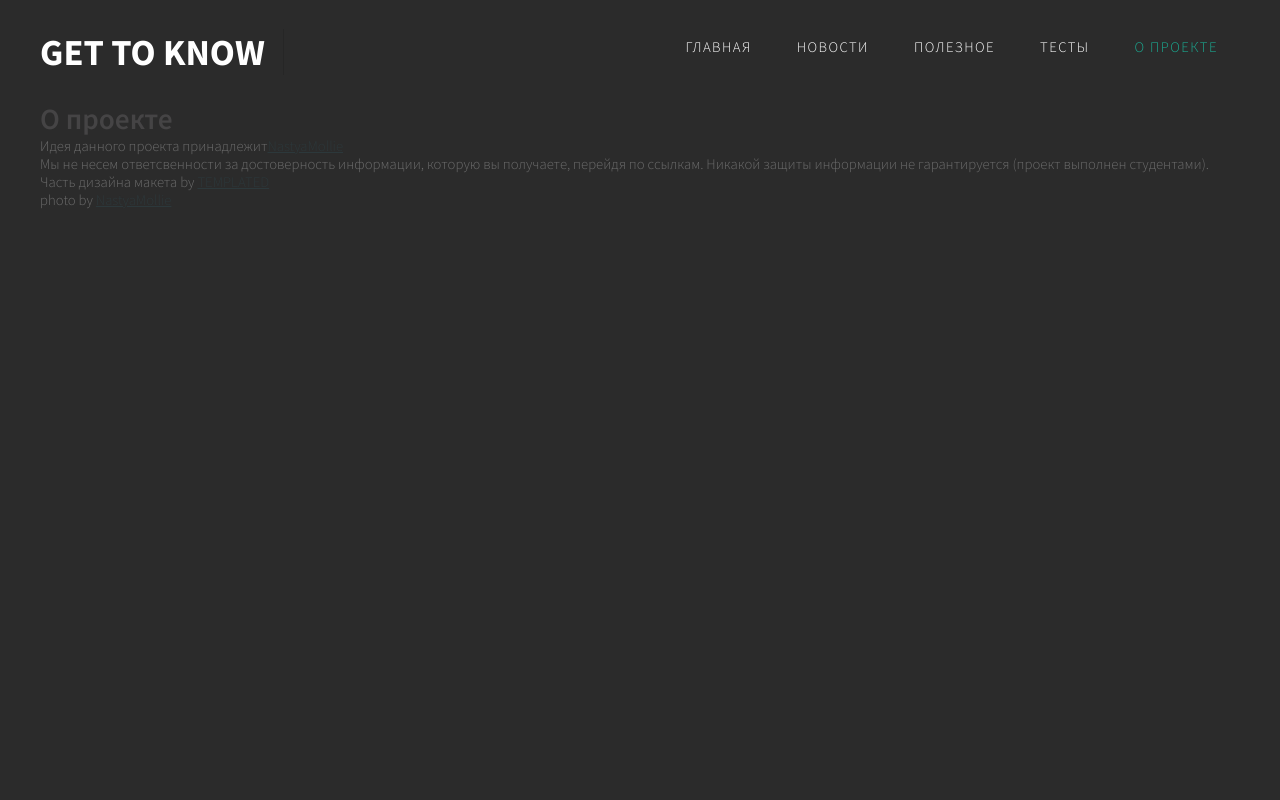
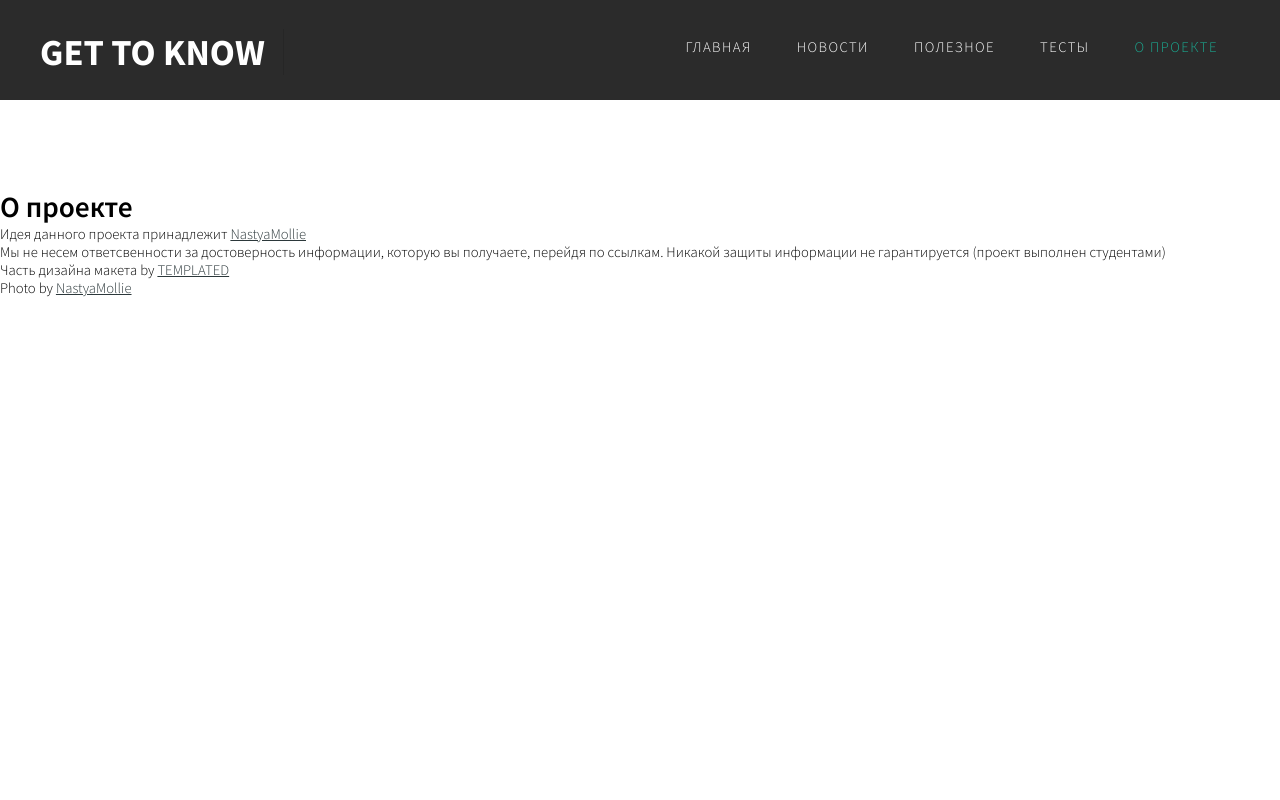
Before and after one commit to AnastasiaBezb/uni, a Flask app: page /about in a window 1280 px wide. Run offline with Flask 2, Linux system fonts and the light colour scheme.

Commit message:
changes in styles for pages

```diff
--- a/app/static/about.css
+++ b/app/static/about.css
@@ -8,11 +8,11 @@ body
 {
 	margin: 0px;
 	padding: 0px;
-	background: #2b2b2b;
+	background: #FFF;
 	font-family: 'Source Sans Pro', sans-serif;
 	font-size: 11pt;
 	font-weight: 300;
-	color: #6c6c6c
+	color: #000
 }
 
 h1, h2, h3
@@ -20,7 +20,7 @@ h1, h2, h3
 	margin: 0;
 	padding: 0;
 	font-weight: 600;
-	color: #454445;
+	color: #000;
 }
 
 p, ol, ul
@@ -30,7 +30,10 @@ p, ol, ul
 
 ol, ul
 {
-	padding: 0;
+	padding-top: 0px;
+    padding-right: 0px;
+    padding-bottom: 0px;
+    padding-left: 0px;
 	list-style: none;
 }
 
@@ -55,7 +58,10 @@ a:hover
 
 .container
 {
-	margin: 0px auto;
+    margin-top: 0em;
+    margin-right: auto;
+    margin-bottom: 0px;
+    margin-left: auto;
 	width: 1200px;
 }
 
@@ -632,9 +638,12 @@ ul.contact li a.icon-rss:before
 #featured-wrapper
 {
 	overflow: hidden;
-	padding: 6em 0em;
+	padding-top: 6em;
+    padding-right: 6em;
+    padding-bottom: 6em;
+    padding-left: 0em;
 	background: #FFF;
-	text-align: center;
+	/*text-align: center;*/
 }
 
 #featured
@@ -903,7 +912,7 @@ ul.contact li a.icon-rss:before
 	overflow: hidden;
 	margin-bottom: 5em;
 	padding-bottom: 5em;
-	border-bottom: 1px solid rgba(0,0,0,.1);
+
 }
 
 .extra2 .button
--- a/app/templates/1c.html
+++ b/app/templates/1c.html
@@ -7,7 +7,7 @@
     <meta name="description" content=""/>
     <link href="http://fonts.googleapis.com/css?family=Source+Sans+Pro:200,300,400,600,700,900" rel="stylesheet"/>
 
-    <link href="../static/default.css" rel="stylesheet" type="text/css" media="all"/>
+    <link href="../static/about.css" rel="stylesheet" type="text/css" media="all"/>
     <!--&lt;!&ndash;<link rel="stylesheet" href="https://stackpath.bootstrapcdn.com/bootstrap/4.3.1/css/bootstrap.min.css"&ndash;&gt;-->
     <!--          integrity="sha384-ggOyR0iXCbMQv3Xipma34MD+dH/1fQ784/j6cY/iJTQUOhcWr7x9JvoRxT2MZw1T" crossorigin="anonymous">-->
 </head>
@@ -33,7 +33,7 @@
     <div id="featured-wrapper">
         <div id="featured" class="extra2 margin-btm container">
             <div>
-                <h2>Что нужно знать программисту Python?</h2>
+                <h2>Что нужно знать программисту 1C?</h2>
                 <p>(пункты 1-6 обязательны)</p>
                 <ol>
                     <li>Основные конфигурации 1С</li>
--- a/app/templates/about.html
+++ b/app/templates/about.html
@@ -28,22 +28,26 @@
         </div>
     </div>
 </div>
-<div>
-    <div>
-        <div class="container">
-            <ul>
+<div id="wrapper">
+    <div id="featured-wrapper">
+        <div id="featured" class="extra2 margin-btm container">
+            <div>
+                <ul>
                 <li>
                     <h1>О проекте</h1>
-                    <li>Идея данного проекта принадлежит<a href="https://instagram.com/nastyamollie"
+                    <ul class="list-group mt-3"></ul>
+                    <li>Идея данного проекта принадлежит <a href="https://instagram.com/nastyamollie"
                                                           rel="nofollow">NastyaMollie</a></li>
                     <li>Мы не несем ответсвенности за достоверность информации, которую вы получаете, перейдя по ссылкам.
-                        Никакой защиты информации не гарантируется (проект выполнен студентами).</li>
+                        Никакой защиты информации не гарантируется (проект выполнен студентами)</li>
                     <li>Часть дизайна макета by <a href="https://templated.co/" rel="nofollow">TEMPLATED</a></li>
-                    <li>photo by <a href="https://instagram.com/nastyamollie" rel="nofollow">NastyaMollie</a></li>
+                    <li>Photo by <a href="https://instagram.com/nastyamollie" rel="nofollow">NastyaMollie</a></li>
                 </li>
             </ul>
+            </div>
         </div>
     </div>
 </div>
+
 </body>
 </html>
--- a/app/templates/csharp.html
+++ b/app/templates/csharp.html
@@ -7,7 +7,7 @@
     <meta name="description" content=""/>
     <link href="http://fonts.googleapis.com/css?family=Source+Sans+Pro:200,300,400,600,700,900" rel="stylesheet"/>
 
-    <link href="../static/default.css" rel="stylesheet" type="text/css" media="all"/>
+    <link href="../static/about.css" rel="stylesheet" type="text/css" media="all"/>
     <!--&lt;!&ndash;<link rel="stylesheet" href="https://stackpath.bootstrapcdn.com/bootstrap/4.3.1/css/bootstrap.min.css"&ndash;&gt;-->
     <!--          integrity="sha384-ggOyR0iXCbMQv3Xipma34MD+dH/1fQ784/j6cY/iJTQUOhcWr7x9JvoRxT2MZw1T" crossorigin="anonymous">-->
 </head>
@@ -33,7 +33,7 @@
     <div id="featured-wrapper">
         <div id="featured" class="extra2 margin-btm container">
             <div>
-                <h2>Что нужно знать программисту Python?</h2>
+                <h2>Что нужно знать программисту C#?</h2>
                 <p>(пункты 1-6 обязательны)</p>
                 <ol>
                     <li>Основы программирования, структур данных, ООП
--- a/app/templates/java.html
+++ b/app/templates/java.html
@@ -7,7 +7,7 @@
     <meta name="description" content=""/>
     <link href="http://fonts.googleapis.com/css?family=Source+Sans+Pro:200,300,400,600,700,900" rel="stylesheet"/>
 
-    <link href="../static/default.css" rel="stylesheet" type="text/css" media="all"/>
+    <link href="../static/about.css" rel="stylesheet" type="text/css" media="all"/>
     <!--&lt;!&ndash;<link rel="stylesheet" href="https://stackpath.bootstrapcdn.com/bootstrap/4.3.1/css/bootstrap.min.css"&ndash;&gt;-->
     <!--          integrity="sha384-ggOyR0iXCbMQv3Xipma34MD+dH/1fQ784/j6cY/iJTQUOhcWr7x9JvoRxT2MZw1T" crossorigin="anonymous">-->
 </head>
@@ -33,7 +33,7 @@
     <div id="featured-wrapper">
         <div id="featured" class="extra2 margin-btm container">
             <div>
-                <h2>Что нужно знать программисту Python?</h2>
+                <h2>Что нужно знать программисту Java?</h2>
                 <p>(пункты 1-6 обязательны)</p>
                 <ol>
                     <li>Основы программирования, структур данных, ООП
--- a/app/templates/news.html
+++ b/app/templates/news.html
@@ -7,7 +7,7 @@
     <meta name="description" content=""/>
     <link href="http://fonts.googleapis.com/css?family=Source+Sans+Pro:200,300,400,600,700,900" rel="stylesheet"/>
 
-    <link href="../static/default.css" rel="stylesheet" type="text/css" media="all"/>
+    <link href="../static/about.css" rel="stylesheet" type="text/css" media="all"/>
 
 </head>
 <body>
@@ -32,6 +32,8 @@
     <div id="featured-wrapper">
         <div id="featured" class="extra2 margin-btm container">
             <div>
+                <p></p>
+
                 <h1>Последние новости в мире программирования</h1>
                 <ul>
                     <li><a href="https://proglib.io/p/top-10-programming-languages-2019/">Топ-10 языков программирования
--- a/app/templates/python.html
+++ b/app/templates/python.html
@@ -7,7 +7,7 @@
     <meta name="description" content=""/>
     <link href="http://fonts.googleapis.com/css?family=Source+Sans+Pro:200,300,400,600,700,900" rel="stylesheet"/>
 
-    <link href="../static/default.css" rel="stylesheet" type="text/css" media="all"/>
+    <link href="../static/about.css" rel="stylesheet" type="text/css" media="all"/>
     <!--&lt;!&ndash;<link rel="stylesheet" href="https://stackpath.bootstrapcdn.com/bootstrap/4.3.1/css/bootstrap.min.css"&ndash;&gt;-->
     <!--          integrity="sha384-ggOyR0iXCbMQv3Xipma34MD+dH/1fQ784/j6cY/iJTQUOhcWr7x9JvoRxT2MZw1T" crossorigin="anonymous">-->
 </head>
--- a/app/templates/tests.html
+++ b/app/templates/tests.html
@@ -7,7 +7,7 @@
     <meta name="description" content=""/>
     <link href="http://fonts.googleapis.com/css?family=Source+Sans+Pro:200,300,400,600,700,900" rel="stylesheet"/>
 
-    <link href="../static/default.css" rel="stylesheet" type="text/css" media="all"/>
+    <link href="../static/about.css" rel="stylesheet" type="text/css" media="all"/>
 
 </head>
 <body>
```
